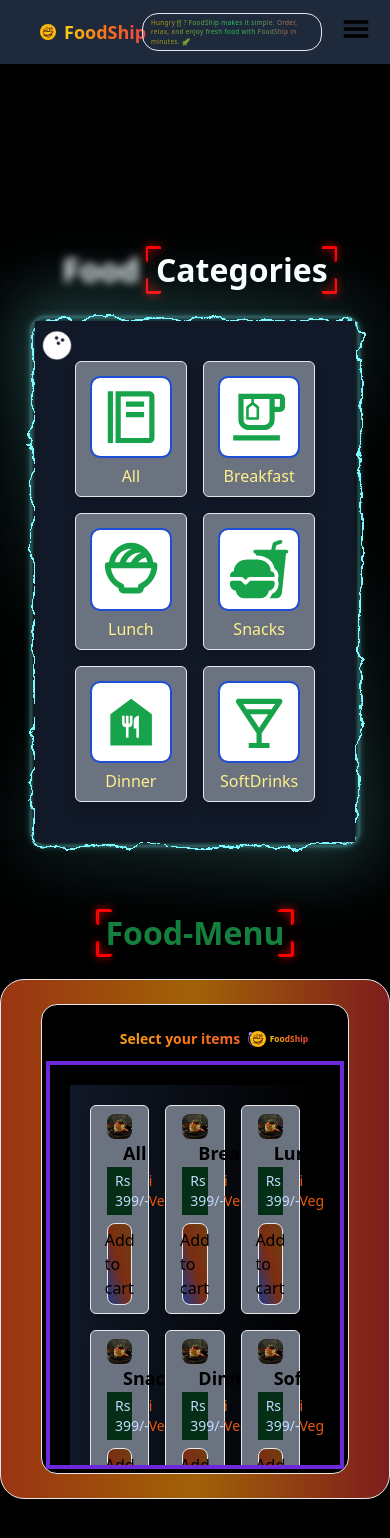
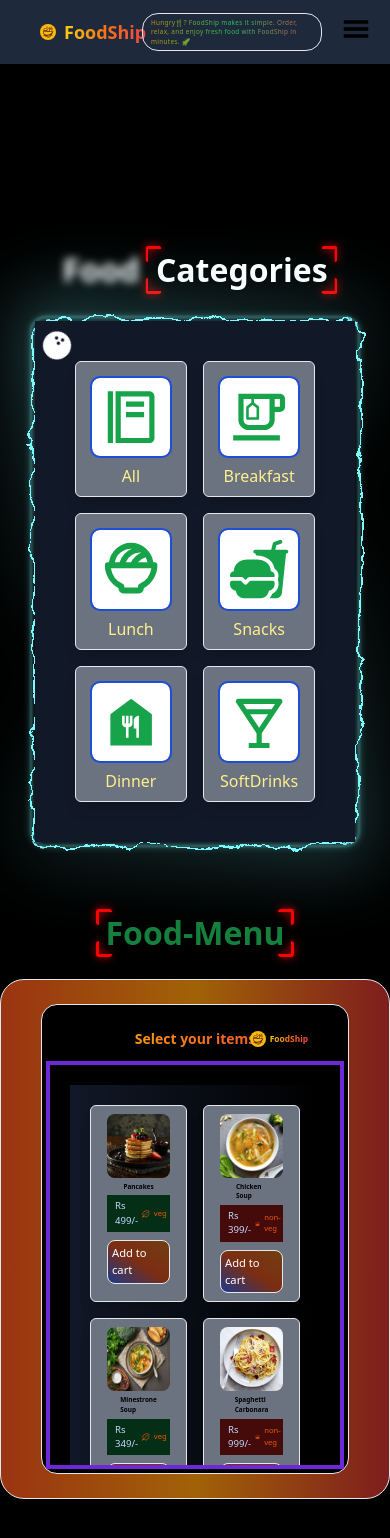
Before and after one commit to shivamgupta951/foodship, a React (Vite) app: page / in a window 390 px wide. Built offline with nearby package versions, Linux system fonts and the light colour scheme.

Commit message:
food items and responsiveness updated!

```diff
--- a/src/components/Items.jsx
+++ b/src/components/Items.jsx
@@ -11,6 +11,9 @@ import image1 from "../assets/image1.avif";
 import dec1 from "../assets/dec1.png";
 import { SiFoodpanda } from "react-icons/si";
 import FoodShip_logo from "../assets/FoodShip.png";
+import { food_items } from "../lib/food";
+import { LuLeafyGreen } from "react-icons/lu";
+import { GiChickenOven } from "react-icons/gi";
 
 const Items = () => {
   return (
@@ -32,7 +35,7 @@ const Items = () => {
               animate={{ rotate: [0, 6, -6, 0] }}
               transition={{
                 repeat: Infinity,
-                duration: 6,
+                duration: 15,
                 ease: "easeInOut",
               }}
               className="hidden lg:flex"
@@ -46,7 +49,7 @@ const Items = () => {
             <div className="border p-2 lg:pb-10 lg:px-6 rounded-2xl bg-black">
               <div className="flex justify-center items-center my-4 font-extrabold text-sm md:text-lg bg-gradient-to-r from-yellow-400 via-orange-500 to-red-500 bg-clip-text text-transparent relative">
                 Select your items{" "}
-                <SiFoodpanda className="text-violet-400 mx-2 " />
+                <SiFoodpanda className="hidden md:inline md:text-violet-400 md:mx-2 " />
                 <div className="md:text-white absolute right-0">
                   <motion.div
                     initial={{ x: 20, opacity: 0 }}
@@ -73,29 +76,44 @@ const Items = () => {
                   initial={{ y: -20, opacity: 0 }}
                   animate={{ y: 0, opacity: 1 }}
                   transition={{ duration: 1.8 }}
-                  className="cursor-pointer grid grid-cols-3 sm:grid-cols-3 md:grid-cols-3 lg:grid-cols-3 gap-4 p-5 bg-gradient-to-r from-gray-900 to-black w-full"
+                  className="cursor-grabbing grid grid-cols-2 md:grid-cols-3 lg:grid-cols-3 gap-4 p-5 bg-gradient-to-r from-gray-900 to-black w-full"
                 >
-                  {testing.map((items, index) => {
+                  {food_items.map((item, index) => {
+                    const { food_image, food_name, price, food_type } = item;
+
                     return (
                       <div
                         key={index}
-                        className="cursor-pointer border p-2 px-4 bg-gray-500 rounded-md transition-all transform shadow-lg duration-500 ease-in-out hover:scale-105 hover:ring-2 hover:ring-red-500 hover:bg-gray-600 md:px-2"
+                        className="border p-2 px-4 bg-gray-500 rounded-md transition-all transform shadow-lg duration-500 ease-in-out hover:scale-105 hover:ring-2 hover:ring-red-500 hover:bg-gray-600 md:px-2"
                       >
                         <div className="flex justify-center items-center">
                           <img
-                            src={image1}
-                            alt="image"
-                            className="size-15 mx-2 rounded-lg md:size-16 lg:size-32"
+                            src={food_image}
+                            alt={food_name}
+                            className="size-16 mx-2 rounded-lg md:size-16 lg:size-32"
                           />
                         </div>
-                        <div className="flex mx-4 text-lg font-extrabold justify-start items-center text-black">
-                          {items.name}
+                        <div className="text-[40%] flex justify-center mx-4 my-1 md:text-[70%] font-extrabold items-center text-black">
+                          {food_name}
                         </div>
-                        <div className="px-2 py-1 flex justify-between bg-green-950 items-center">
-                          <div className="text-sm text-blue-200">Rs 399/-</div>
-                          <div className="text-sm text-orange-600">i Veg</div>
+                        <div
+                          className={`text-[60%] md:text-sm px-2 py-1 flex justify-between ${
+                            food_type === "veg" ? "bg-green-950" : "bg-red-950"
+                          } items-center`}
+                        >
+                          <div className="text-blue-200">Rs {price}/-</div>
+                          <div className="text-orange-600 text-[80%] flex justify-center items-center">
+                            {food_type === "veg" ? (
+                              <LuLeafyGreen className="mx-1" />
+                            ) : (
+                              <GiChickenOven className="mx-1" />
+                            )}
+                            {food_type}
+                          </div>
                         </div>
-                        <div className="flex justify-center items-center p-1 mt-2 bg-gradient-to-bl from-yellow-900 via-orange-900 to-blue-900 text-md border rounded-lg">Add to cart</div>
+                        <div className="text-[70%] transition-all transform duration-500 ease-in-out text-white flex justify-center items-center p-1 mt-2 bg-gradient-to-bl from-yellow-900 via-orange-900 to-blue-900 md:text-md border rounded-lg hover:from-yellow-600 hover:via-orange-500 hover:to-blue-700 cursor-pointer hover:scale-105">
+                          Add to cart
+                        </div>
                       </div>
                     );
                   })}
```
Also changed, not shown: src/lib/food.js.
